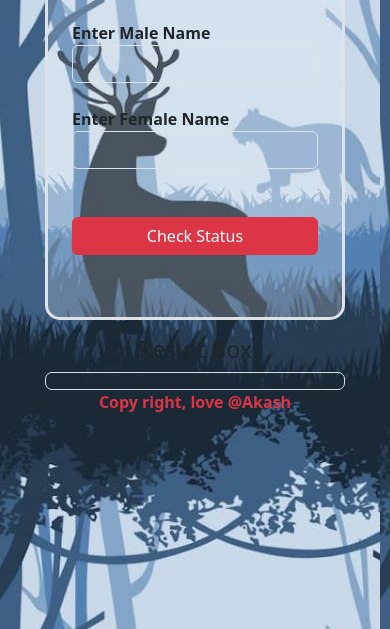
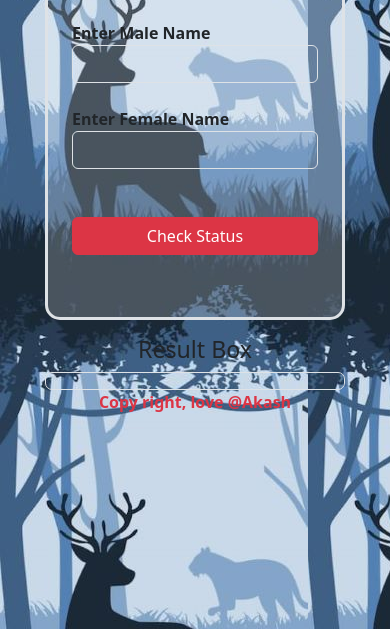
Before and after one commit to akashroy2657/love-calculator, a website: page index.html in a window 390 px wide. Shown: the part 215-844 px from the top of the page. Drawn offline with nearby package versions, Linux system fonts and the light colour scheme.

Commit message:
Add files via upload

```diff
--- a/index.css
+++ b/index.css
@@ -48,7 +48,7 @@ body{
 }
 @media only screen and (max-width:415px){
     body{
-        background: url("/imgaes/bg-mobile-2.jpg");
+        background: url("/imgaes/bg-mobile-3.jpg");
     }
     .font{
         width: 100%;
```
Also changed, not shown: imgaes/bg-mobile-3.jpg (added).
